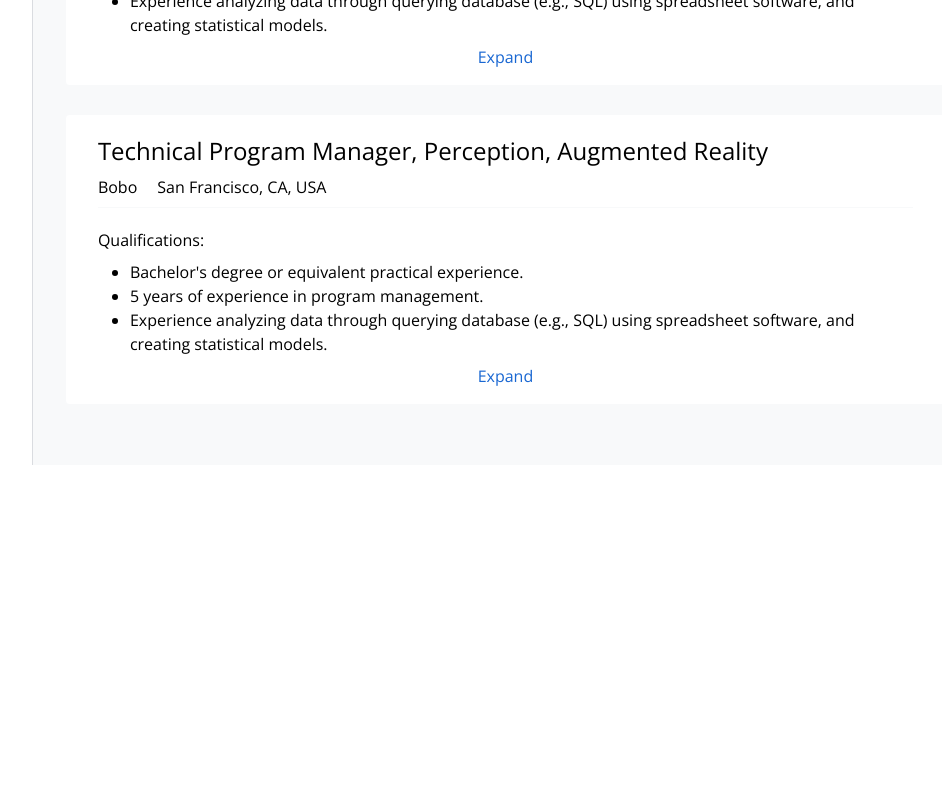
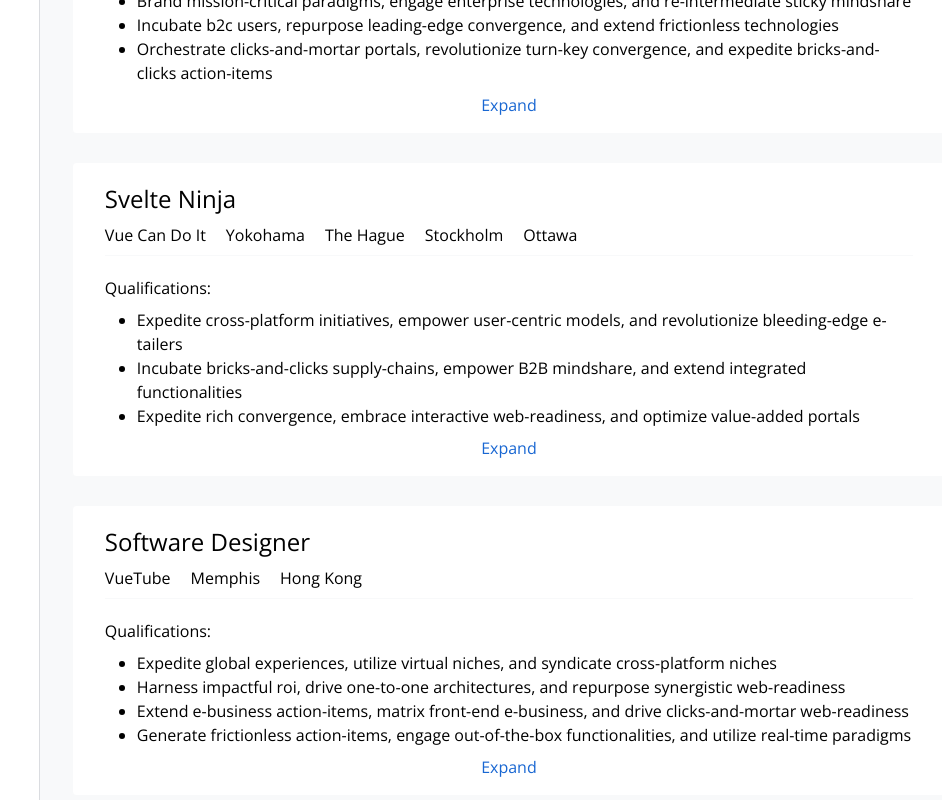
Before and after one commit to chaudhuree/job-search, a Vue app in the folder job-search/: page /#/jobs/results in a window 1280 px wide. Shown: the part 620-1420 px from the top of the page, without its empty margins (302-1244 px from the left). Before the commit the page ends 1085 px from the top, so only its background shows below. Built offline with nearby package versions, Linux system fonts and the light colour scheme; data requests are answered from the project's data file.

Commit message:
dynamic job listing functionality done with api call

```diff
--- a/job-search/package.json
+++ b/job-search/package.json
@@ -8,12 +8,14 @@
     "preview": "vite preview",
     "test:unit": "vitest",
     "lint": "eslint . --ext .vue,.js,.jsx,.cjs,.mjs --fix --ignore-path .gitignore",
-    "format": "prettier --write src/"
+    "format": "prettier --write src/",
+    "backend": "json-server --watch db.json"
   },
   "dependencies": {
     "@fortawesome/fontawesome-svg-core": "^6.4.2",
     "@fortawesome/free-solid-svg-icons": "^6.4.2",
     "@fortawesome/vue-fontawesome": "^3.0.3",
+    "axios": "^1.5.1",
     "json-server": "^0.17.4",
     "vue": "^3.3.4",
     "vue-router": "^4.2.5"
--- a/job-search/src/components/JobResults/JobListing.vue
+++ b/job-search/src/components/JobResults/JobListing.vue
@@ -1,21 +1,29 @@
 <template>
   <li class="mb-7">
     <router-link
-      to="/jobs/results/1"
+      :to="jobPageLink"
       class="mx-auto block rounded border border-solid border-brand-gray-2 bg-white hover:shadow-gray"
     >
       <div class="mx-8 border-b border-solid border-brand-gray-2 pt-5 pb-2">
         <h2 class="mb-2 text-2xl">
-          Technical Program Manager, Perception, Augmented Reality
+          {{ job.title }}
         </h2>
 
         <div class="flex flex-row align-middle">
           <div class="mr-5">
-            <span>Bobo</span>
+            <span>{{ job.organization }}</span>
           </div>
 
           <div>
-            <span>San Francisco, CA, USA</span>
+            <ul>
+              <li
+                v-for="location in job.locations"
+                :key="location"
+                class="mr-5 inline-block"
+              >
+                <span>{{ location }}</span>
+              </li>
+            </ul>
           </div>
         </div>
       </div>
@@ -25,18 +33,18 @@
           <h3 class="mt-1 mb-2">Qualifications:</h3>
           <div>
             <ul class="list-disc pl-8">
-              <li>Bachelor's degree or equivalent practical experience.</li>
-              <li>5 years of experience in program management.</li>
-              <li>
-                Experience analyzing data through querying database (e.g., SQL)
-                using spreadsheet software, and creating statistical models.
+              <li
+                v-for="qualification in job.minimumQualifications"
+                :key="qualification"
+              >
+                {{ qualification }}
               </li>
             </ul>
           </div>
         </div>
 
         <div class="mt-2 text-center">
-          <router-link to="/jobs/results/1" class="text-brand-blue-1"
+          <router-link :to="jobPageLink" class="text-brand-blue-1"
             >Expand</router-link
           >
         </div>
@@ -48,5 +56,16 @@
 <script>
 export default {
   name: "JobListing",
+  props: {
+    job: {
+      type: Object,
+      required: true,
+    },
+  },
+  computed: {
+    jobPageLink() {
+      return `/jobs/results/${this.job.id}`;
+    },
+  },
 };
 </script>
--- a/job-search/src/components/JobResults/JobListings.vue
+++ b/job-search/src/components/JobResults/JobListings.vue
@@ -1,18 +1,27 @@
 <template>
   <main class="flex-auto bg-brand-gray-2 p-8">
     <ol>
-      <job-listing />
-      <job-listing />
-      <job-listing />
+      <job-listing v-for="job in jobs" :key="job.id" :job="job" />
     </ol>
   </main>
 </template>
 
 <script>
+import axios from "axios";
+
 import JobListing from "@/components/JobResults/JobListing.vue";
 
 export default {
   name: "JobListings",
   components: { JobListing },
+  data() {
+    return {
+      jobs: [],
+    };
+  },
+  async mounted() {
+    const response = await axios.get("http://localhost:3000/jobs");
+    this.jobs = response.data;
+  },
 };
 </script>
```
Also changed, not shown: 1 other file (tests, documents, lock files or other folders).
